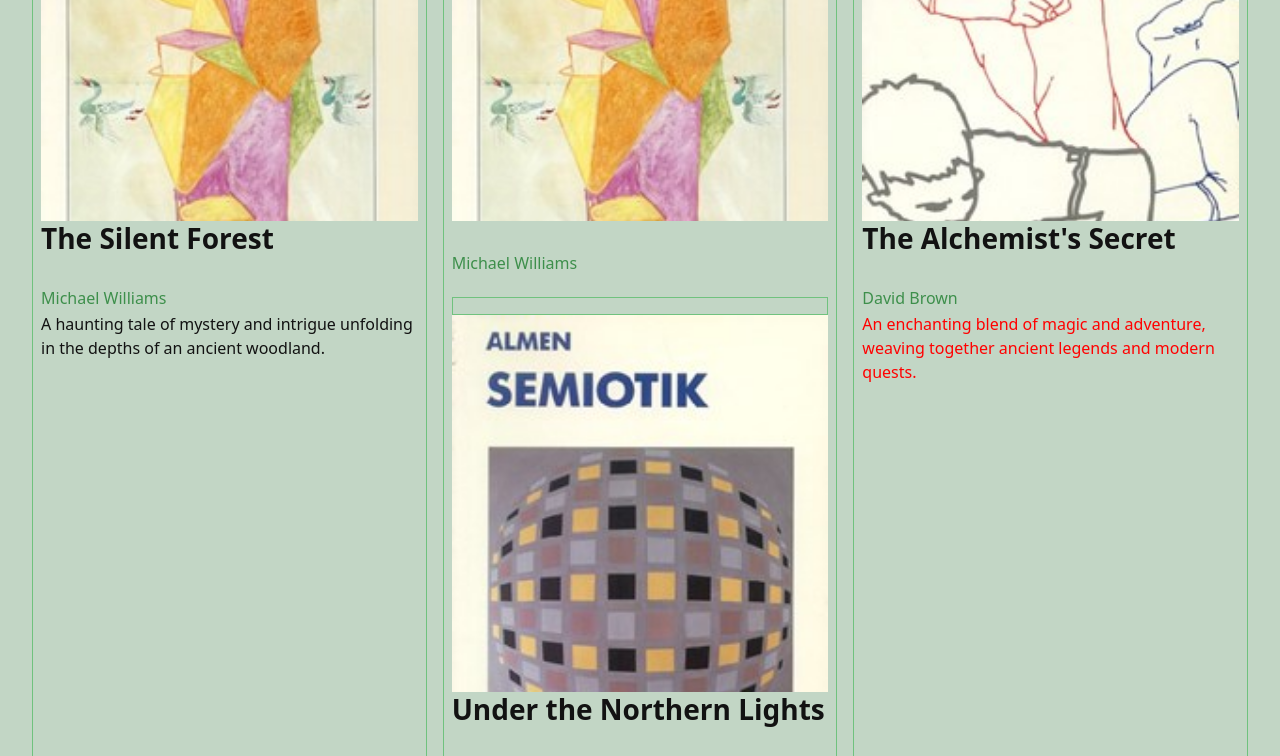
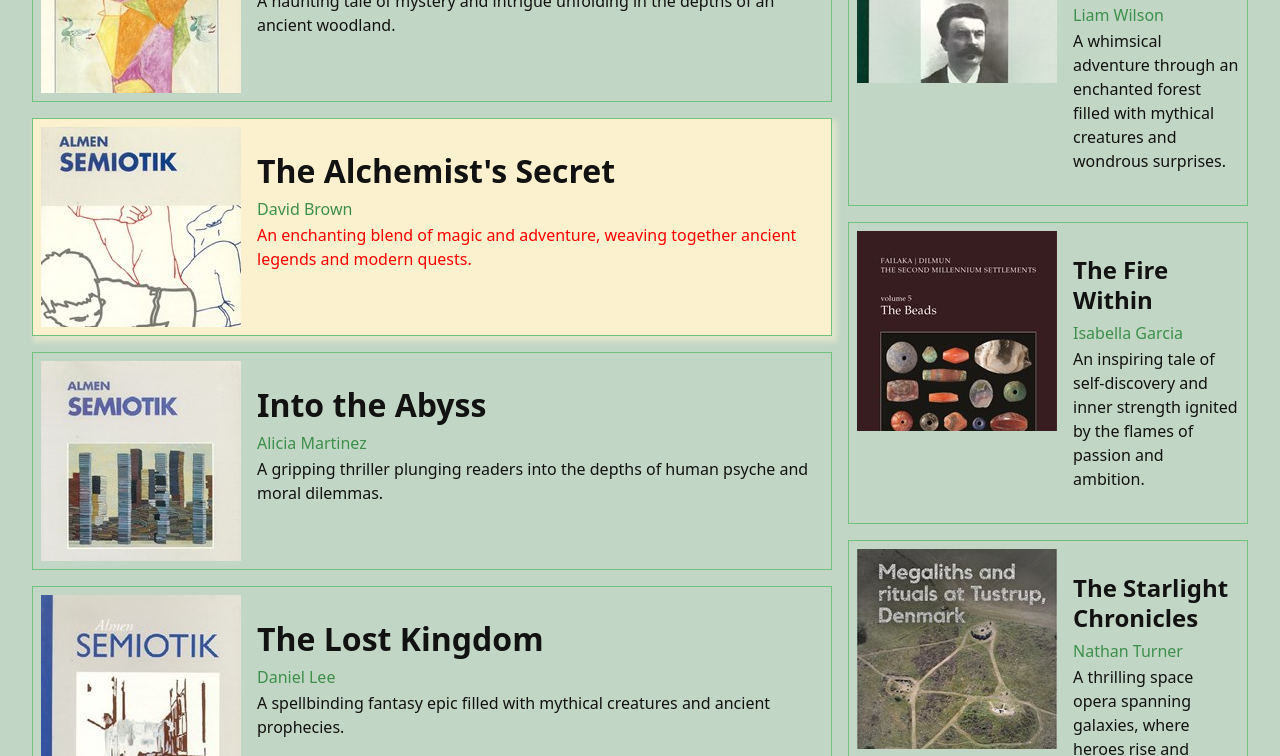
Before and after one commit to faurskov/frontend-day, a website built with Vite: page index.html in a window 1280 px wide. Shown: the part 770-1526 px from the top of the page. Built offline with nearby package versions, Linux system fonts and the light colour scheme.

Commit message:
Update styles.scss and has-demo.scss

```diff
--- a/src/base/styles/has-demo.scss
+++ b/src/base/styles/has-demo.scss
@@ -1,39 +1,29 @@
 .book {
 
-  // .content{
-  //   background-color: hsl(20 30% 40%);
-  // }
 
-  // .special,
-  // .very-special,
-  // #so-special {
-  //   background-color: hsl(180 20% 40%);
-  // }
 
-  // :is(.special, .very-special, #so-special) {
-  //   background-color: hsl(180 20% 40%);
-  // }
 
-  // &:has(img) .title {
-  //   margin-top: 0.5rem;
-  // }
+
+  &:has(img) .title {
+    margin-top: 1.5rem;
+  }
 
   // &:not(:has(img)) h2 {
   //   margin-top: 0;
   // }
 
-  // &:has(.author) .title {
-  //   margin-bottom: 0.5rem;
-  // }
+  &:has(.author) .title {
+    margin-bottom: 0.5rem;
+  }
 
-  // &:has(.on-sale) {
-  //   background-color: hsl(45 90% 90%);
-  //   box-shadow: 3px 4px 5px 2px hsla(45 90% 90% / 0.5);
-  // }
+  &:has(.on-sale) {
+    background-color: hsl(45 90% 90%);
+    box-shadow: 3px 4px 5px 2px hsla(45 90% 90% / 0.5);
+  }
 
-  // &:has(.title:empty):has(.description:empty) {
-  //   display: none;
-  // }
+  &:has(.title:empty):has(.description:empty) {
+    display: none;
+  }
 
   //   &:has(.title:empty, .description:empty) {
   //     display: none;
--- a/src/styles.scss
+++ b/src/styles.scss
@@ -1,4 +1,4 @@
 @import "./base/styles/typography";
 @import "./base/styles/book-list";
 @import "./base/styles/has-demo";
-// @import "./base/styles/container-demo";
+@import "./base/styles/container-demo";
```
